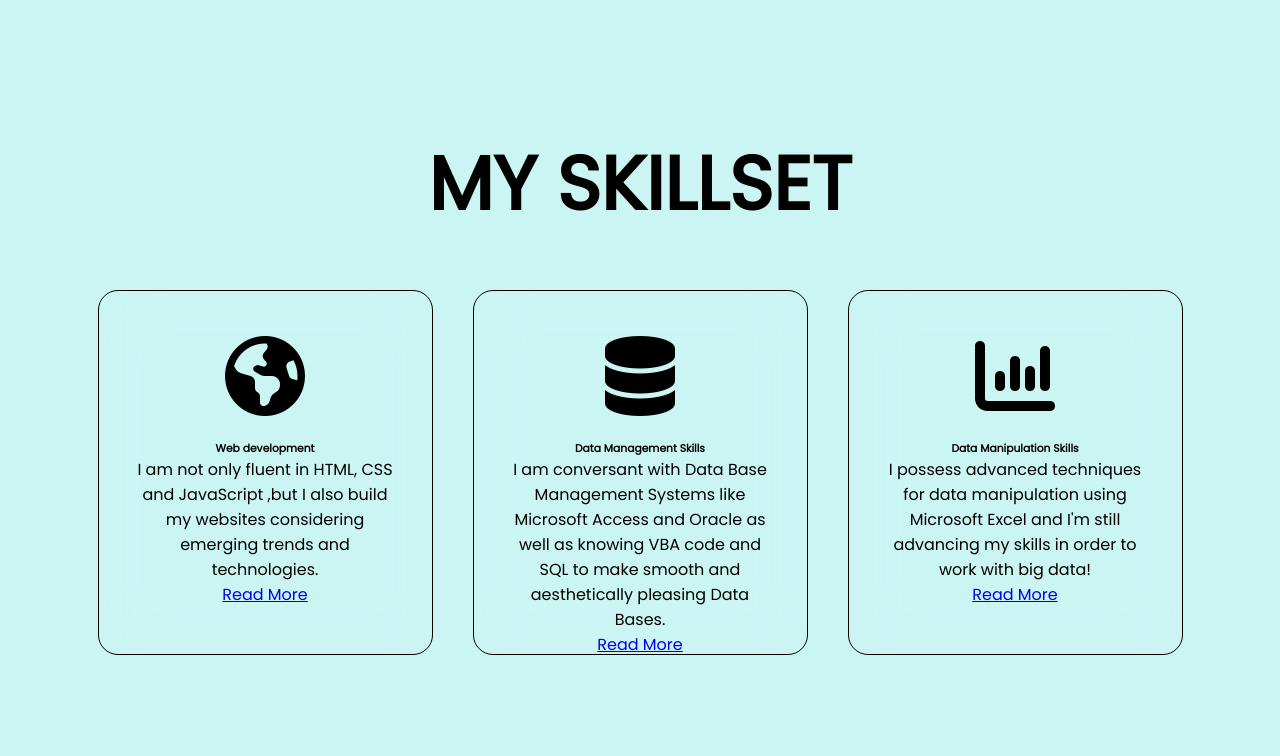
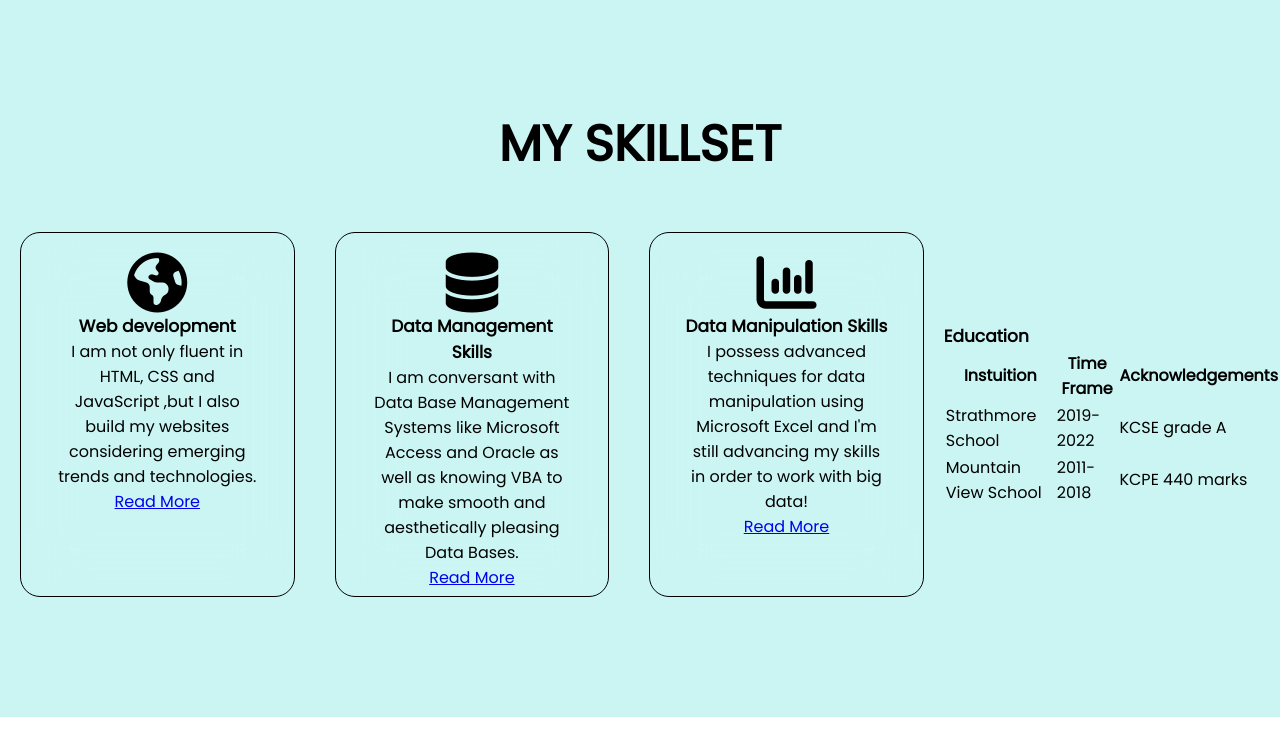
Before and after one commit to emmanuel-mukira/phase-0-project-portfolio, a plain HTML site: page index.html in a window 1280 px wide. Shown: the part 1022-1778 px from the top of the page. After the commit the page ends 1739 px from the top, so only its background shows below. Drawn offline with Linux system fonts and the light colour scheme.

Commit message:
Trying to seperate stuff

```diff
--- a/index.html
+++ b/index.html
@@ -54,7 +54,7 @@
             <h6>Data Management Skills</h6>
             <div class="web">
             <p>I am conversant with Data Base Management Systems like Microsoft Access and Oracle
-                as well as knowing VBA code and SQL to make smooth and aesthetically pleasing Data Bases.
+                as well as knowing VBA to make smooth and aesthetically pleasing Data Bases.
             </p>
             <p><a class="button" href="#">Read More</a></p>
             </div>
@@ -69,6 +69,37 @@
                 <p><a class="button" href="#">Read More</a></p>
             </div>
         </div>
+        <br>
+        <div class="aboutme" id="aboutme">
+
+        </div>
+        <div class="shigi_stuff">
+            <div class="stuff">
+                <h6>Education</h6>
+                <table>
+                    <thead>
+                        <tr>
+                            <th>Instuition</th>
+                            <th>Time Frame</th>
+                            <th>Acknowledgements</th>
+                        </tr>
+                    </thead>
+                    <tbody>
+                        <tr>
+                            <td>Strathmore School</td>
+                            <td>2019-2022</td>
+                            <td>KCSE grade A</td>
+                        </tr>
+                        <tr>
+                            <td>Mountain View School</td>
+                            <td>2011-2018</td>
+                            <td>KCPE 440 marks</td>
+                        </tr>
+                    </tbody>
+                </table>
+
+            </div>
+        </div>
      </div>
     </div>
     <script src="particles.min.js"></script>
--- a/script.css
+++ b/script.css
@@ -43,7 +43,7 @@ span{
 }
 h5{
     text-align:center;
-    font-size: 75px;
+    font-size: 50px;
     color:black;
     width: 1130px;
     margin: 30px auto;
@@ -102,18 +102,23 @@ h2,h3,h4{
     -webkit-backdrop-filter: blur(30px);
 }
 .card i{
-    font-size:80px;
+    font-size:60px;
+    display: block;
+    text-align: center;
+    color: black;
+    font-weight:bold;
+    margin:0px 0px;
+}
+.new i{
+    font-size:60px;
     display: block;
     text-align: center;
     color: black;
     font-weight:bold;
     margin:25px 0px;
 }
-.new i{
-    font-size:80px;
-    display: block;
-    text-align: center;
-    color: black;
+h6 {
+    font-size:17px;
     font-weight:bold;
-    margin:25px 0px;
+    margin-bottom:0px;
 }
```
Also changed, not shown: 1 other file.
